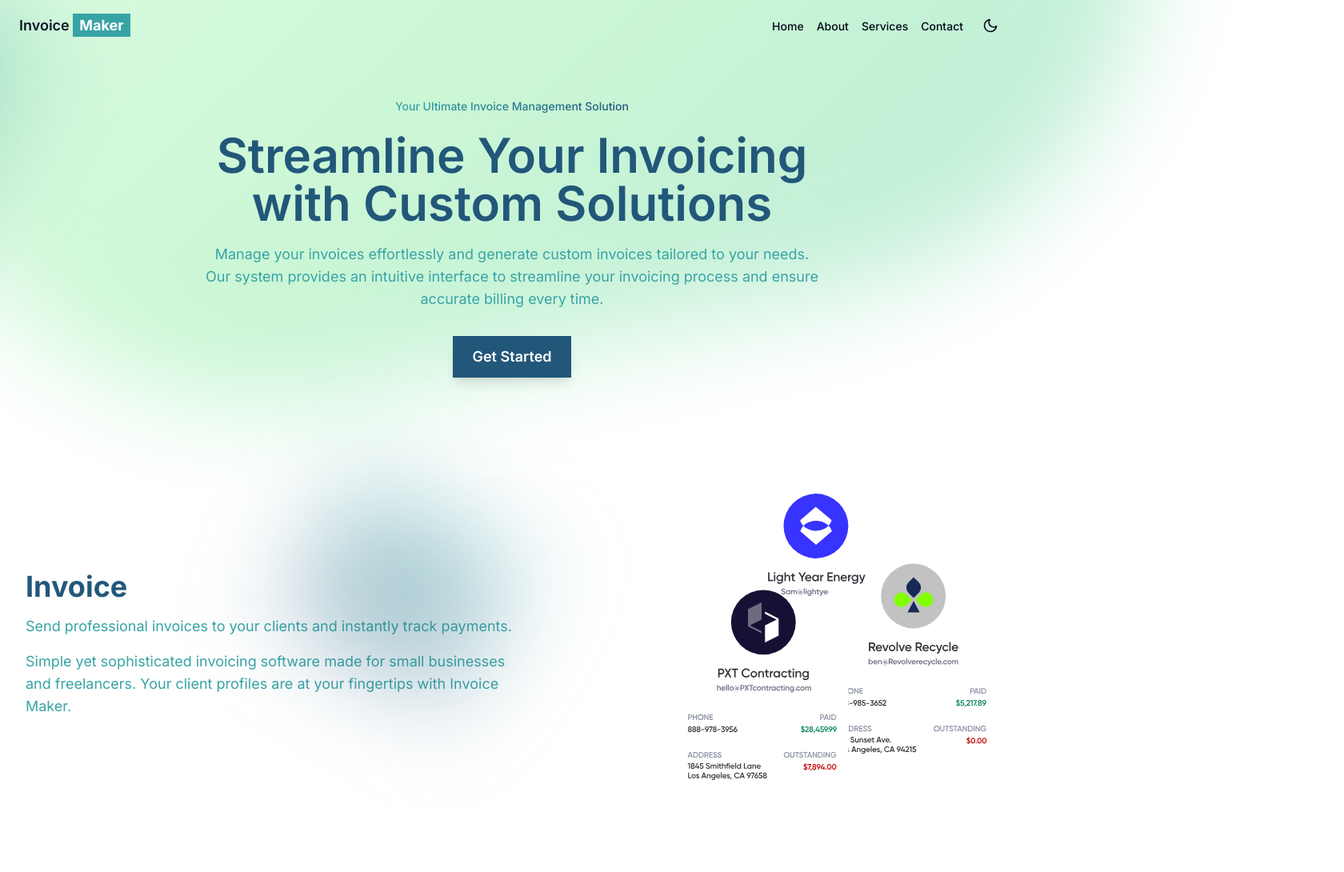
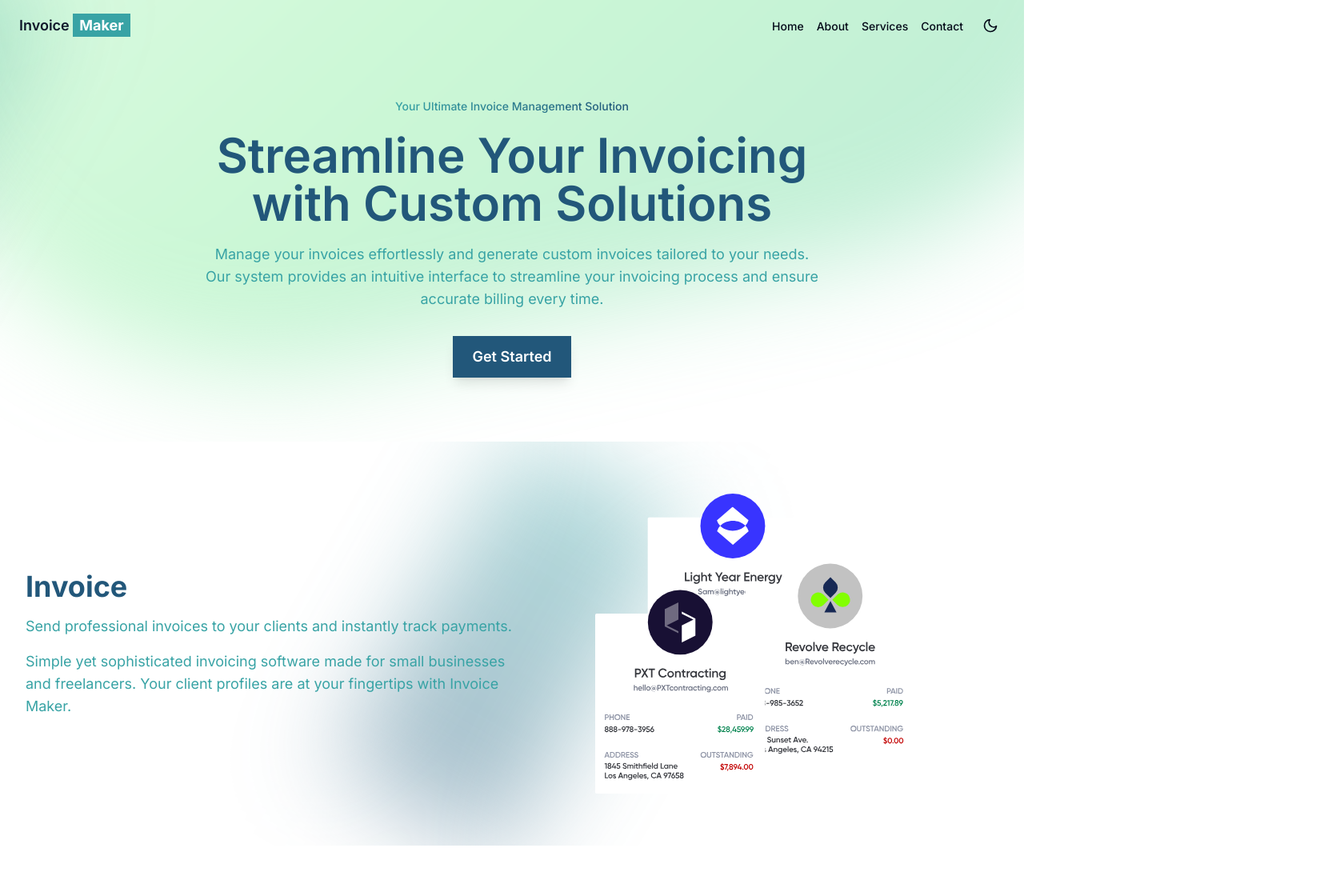
Before and after one commit to HabibRazek/invoice-generator, a Next.js app: page / in a window 1280 px wide. Shown: the top 1090 px of the page at 80% size, 1680 px wide, since content can reach past the window. Built offline with nearby package versions, Linux system fonts and the light colour scheme.

Commit message:
fix-horizental-scroll

```diff
--- a/components/Landing/EstimateSection.tsx
+++ b/components/Landing/EstimateSection.tsx
@@ -10,9 +10,10 @@ interface EstimateSectionProps {
 
 const EstimateSection: React.FC<EstimateSectionProps> = ({ title, description, additionalText, imageSrc }) => {
   return (
-    <section className="relative py-16 ">
+    <section className="relative py-16 overflow-x-hidden">
       {/* Background Elements */}
-      <div aria-hidden="true" className="flex absolute top-0 left-1/2 transform -translate-x-1/2">
+      <div aria-hidden="true" className="absolute inset-0 flex justify-center items-center">
+        <div className="bg-gradient-to-r from-[#22577A]/40 to-[#38A3A5]/40 blur-3xl w-[30rem] h-[15rem] rotate-[-60deg] dark:from-[#22577A]/40 dark:to-[#38A3A5]/40"></div>
       </div>
 
       {/* Content */}
@@ -34,7 +35,7 @@ const EstimateSection: React.FC<EstimateSectionProps> = ({ title, description, a
 
         {/* Image Section */}
         <div className="md:w-1/2 flex justify-center">
-        <div className="bg-gradient-to-r from-[#22577A]/40 to-[#38A3A5]/40 blur-3xl w-[30rem] h-[15rem] rotate-[-60deg] transform -translate-x-[15rem] dark:from-[#22577A]/40 dark:to-[#38A3A5]/40"></div>
+          <div className="relative">
             <Image
               src={imageSrc}
               alt={title}
@@ -43,7 +44,7 @@ const EstimateSection: React.FC<EstimateSectionProps> = ({ title, description, a
               className="object-contain"
             />
           </div>
-
+        </div>
       </div>
     </section>
   );
--- a/components/Landing/HeroSection.tsx
+++ b/components/Landing/HeroSection.tsx
@@ -3,7 +3,7 @@ import React from 'react';
 
 const HeroSection = () => {
   return (
-    <div className="relative bg-light-theme dark:bg-dark-theme">
+    <div className="relative bg-light-theme dark:bg-dark-theme overflow-x-hidden">
       <div aria-hidden="true" className="flex absolute -top-96 left-1/2 transform -translate-x-1/2">
         <div className="bg-gradient-to-r from-[#22577A]/40 to-[#38A3A5]/40 blur-3xl w-[30rem] h-[50rem] rotate-[-60deg] transform -translate-x-[15rem] dark:from-[#22577A]/40 dark:to-[#38A3A5]/40"></div>
         <div className="bg-gradient-to-tl from-[#57CC99]/40 via-[#80ED99]/40 to-[#C7F9CC]/40 blur-3xl w-[100rem] h-[60rem] rounded-full origin-top-left -rotate-12 -translate-x-[20rem] dark:from-[#57CC99]/60 dark:via-[#80ED99]/60 dark:to-[#C7F9CC]/60"></div>
@@ -29,7 +29,7 @@ const HeroSection = () => {
             </div>
 
             <div className="mt-8 flex justify-center">
-              <Link href='#'  className="inline-block px-6 py-3 text-lg font-semibold text-white bg-[#22577A]  shadow-lg hover:bg-[#38A3A5] dark:bg-[#57CC99] dark:hover:bg-[#80ED99] transition-colors">
+              <Link href='#' className="inline-block px-6 py-3 text-lg font-semibold text-white bg-[#22577A] shadow-lg hover:bg-[#38A3A5] dark:bg-[#57CC99] dark:hover:bg-[#80ED99] transition-colors">
                 Get Started
               </Link>
             </div>
--- a/components/Nav/Navbar.tsx
+++ b/components/Nav/Navbar.tsx
@@ -2,9 +2,7 @@
 
 import { useState, useEffect } from "react";
 import Link from "next/link";
-import { Button } from "@/components/ui/button";
 import ThemeSwitch from "../ThemeSwitch";
-import React from 'react'
 
 const Navbar = () => {
   const [menuOpen, setMenuOpen] = useState(false);
@@ -33,7 +31,7 @@ const Navbar = () => {
     <header
       className={`fixed top-0 z-50 w-full transition-all duration-300 ${navBackground}`}
     >
-      <div className="container mx-auto flex h-16 items-center justify-between px-4 md:px-6">
+      <div className="container mx-auto flex h-16 items-center justify-between px-4 md:px-6 w-full overflow-x-hidden">
         <Link href="/" className="text-lg font-semibold text-primary">
           Invoice <span className="bg-[#38a3a5] text-white font-bold px-2 py-1"> Maker</span>
         </Link>
@@ -98,4 +96,4 @@ const Navbar = () => {
   );
 }
 
-export default Navbar
+export default Navbar;
```
Lines whose indentation alone changed are shown as unchanged.
